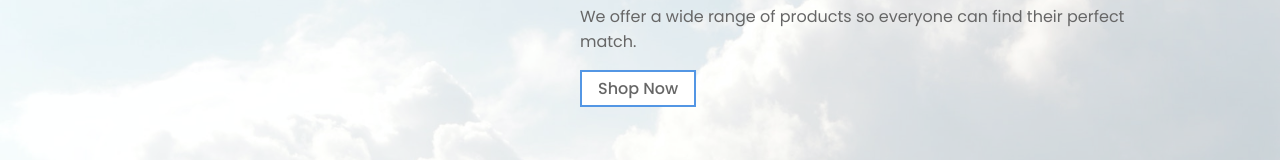
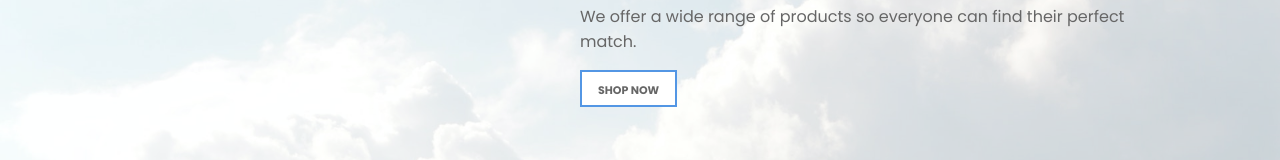
Before and after one commit to katelyngrimoldby/cosmetic-store, a React (Vite) app: page / in a window 1280 px wide. Shown: the part 385-545 px from the top of the page. Built offline with nearby package versions, Linux system fonts and the light colour scheme.

Commit message:
Tweak typography

```diff
--- a/src/styles/ButtonLink.module.css
+++ b/src/styles/ButtonLink.module.css
@@ -4,10 +4,11 @@
   display: block;
   width: fit-content;
   font-family: var(--sans-serif);
-  font-weight: 500;
+  font-weight: 700;
   background-color: white;
   color: var(--grey);
   border: 2px solid var(--blue);
   text-decoration: none;
   padding: 0.25rem 1rem;
+  font-variant: all-small-caps;
 }
```
